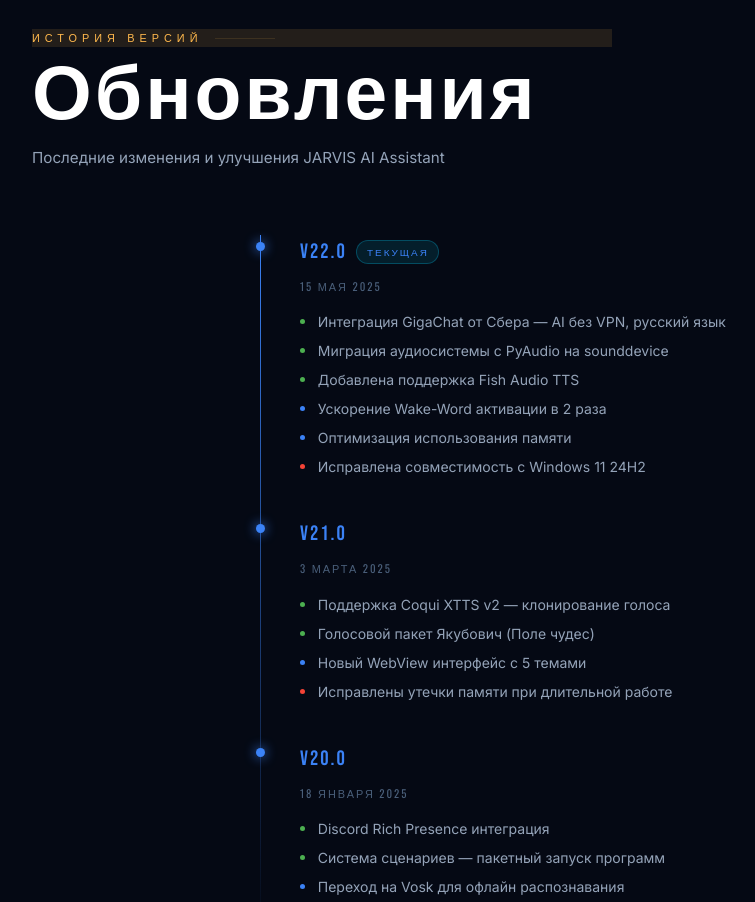
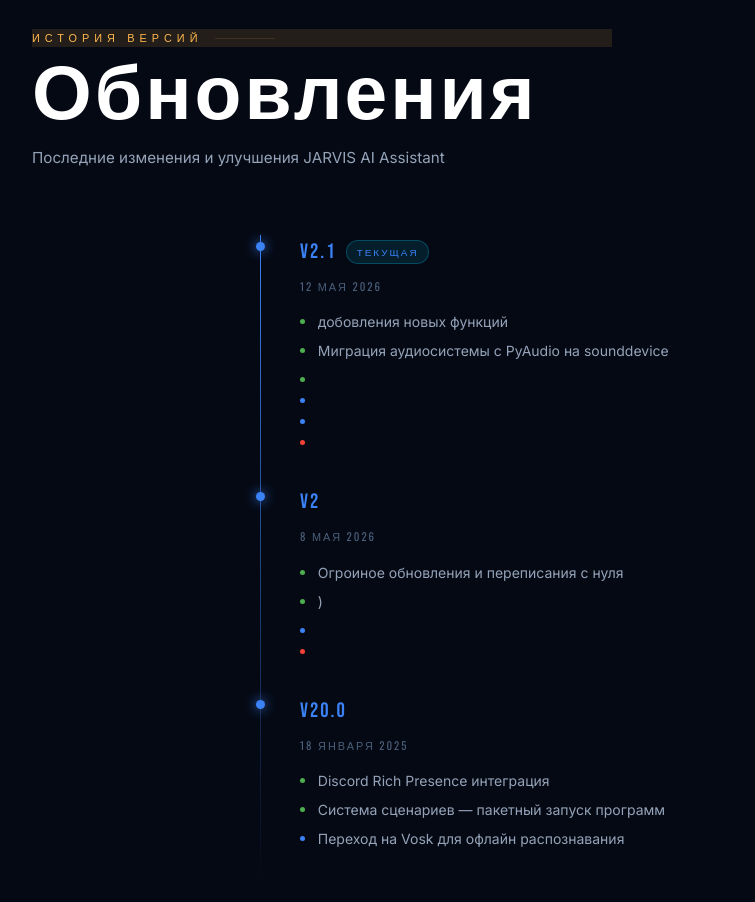
Before and after one commit to adobeinfo/JARVIS-website, a Flask app: page / in a window 1280 px wide. Shown: the part 2920-3822 px from the top of the page, without its empty margins (0-755 px from the left). Run offline with Flask 3, Linux system fonts and the light colour scheme; data comes from the database, SQL or seed files in the repository.

Commit message:
Update index.html

```diff
--- a/templates/index.html
+++ b/templates/index.html
@@ -9,7 +9,7 @@
     <div class="hero-content">
         <div class="hero-eyebrow">AI Assistant · Windows · v22.0</div>
 
-        <h1 class="hero-title">JARV<span class="accent">IS</span></h1>
+        <h1 class="hero-title">JARV<span class="accent">ISV2</span></h1>
 
         <p class="hero-subtitle">
             <span id="typewriter"></span><span class="tw-cursor">|</span>
@@ -48,7 +48,7 @@
 
         <div class="hero-actions">
             <a href="{{ url_for('download') }}" class="btn btn-primary btn-lg">
-                ⬇ Скачать v22.0
+                ⬇ Скачать v2.1
             </a>
             <a href="{{ url_for('forum') }}" class="btn btn-secondary btn-lg">
                 💬 Сообщество
@@ -57,15 +57,15 @@
 
         <div class="hero-meta">
             <div class="hero-meta-item">
-                <div class="hero-meta-num">22</div>
+                <div class="hero-meta-num">2</div>
                 <div class="hero-meta-label">Версия</div>
             </div>
             <div class="hero-meta-item">
-                <div class="hero-meta-num">6</div>
+                <div class="hero-meta-num">1</div>
                 <div class="hero-meta-label">TTS движков</div>
             </div>
             <div class="hero-meta-item">
-                <div class="hero-meta-num">3</div>
+                <div class="hero-meta-num">1</div>
                 <div class="hero-meta-label">AI провайдера</div>
             </div>
             <div class="hero-meta-item">
@@ -148,7 +148,7 @@
         <div class="features-grid">
             <div class="feature-card animate-on-scroll animate-delay-1">
                 <div class="feature-card-num">01</div>
-                <div class="feature-icon">🤖</div>
+                <div class="feature-icon"></div>
                 <div class="feature-title">AI на русском</div>
                 <p class="feature-text">
                     GigaChat от Сбера без VPN. Groq и Mistral AI в качестве
@@ -157,7 +157,7 @@
             </div>
             <div class="feature-card animate-on-scroll animate-delay-2">
                 <div class="feature-card-num">02</div>
-                <div class="feature-icon">🗣️</div>
+                <div class="feature-icon"></div>
                 <div class="feature-title">Wake-Word</div>
                 <p class="feature-text">
                     Скажи «Джарвис» — ассистент слушает. Распознавание через
@@ -166,7 +166,7 @@
             </div>
             <div class="feature-card animate-on-scroll animate-delay-3">
                 <div class="feature-card-num">03</div>
-                <div class="feature-icon">🎵</div>
+                <div class="feature-icon"></div>
                 <div class="feature-title">6 TTS движков</div>
                 <p class="feature-text">
                     Edge TTS, ElevenLabs, Coqui XTTS, Fish Audio, Yandex
@@ -175,7 +175,7 @@
             </div>
             <div class="feature-card animate-on-scroll animate-delay-1">
                 <div class="feature-card-num">04</div>
-                <div class="feature-icon">💻</div>
+                <div class="feature-icon"></div>
                 <div class="feature-title">Управление ПК</div>
                 <p class="feature-text">
                     Открывай программы, делай скриншоты, запускай сценарии одним
@@ -184,7 +184,7 @@
             </div>
             <div class="feature-card animate-on-scroll animate-delay-2">
                 <div class="feature-card-num">05</div>
-                <div class="feature-icon">🎮</div>
+                <div class="feature-icon"></div>
                 <div class="feature-title">Discord Rich Presence</div>
                 <p class="feature-text">
                     Показывает статус JARVIS в Discord в реальном времени. Пусть
@@ -193,7 +193,7 @@
             </div>
             <div class="feature-card animate-on-scroll animate-delay-3">
                 <div class="feature-card-num">06</div>
-                <div class="feature-icon">🎨</div>
+                <div class="feature-icon"></div>
                 <div class="feature-title">5 тем оформления</div>
                 <p class="feature-text">
                     Синяя, красная, розовая, фиолетовая и светлая темы для
@@ -449,16 +449,15 @@
         <div class="updates-timeline">
             <div class="update-item animate-on-scroll">
                 <div class="update-version">
-                    <span class="update-version-tag">v22.0</span>
+                    <span class="update-version-tag">v2.1</span>
                     <span class="update-version-badge">Текущая</span>
                 </div>
-                <div class="update-date">15 мая 2025</div>
+                <div class="update-date">12 мая 2026</div>
                 <div class="update-changes">
                     <div class="update-change new">
                         <div class="update-change-dot"></div>
                         <span
-                            >Интеграция GigaChat от Сбера — AI без VPN, русский
-                            язык</span
+                            >добовления новых функций</span
                         >
                     </div>
                     <div class="update-change new">
@@ -470,48 +469,47 @@
                     </div>
                     <div class="update-change new">
                         <div class="update-change-dot"></div>
-                        <span>Добавлена поддержка Fish Audio TTS</span>
+                        <span></span>
                     </div>
                     <div class="update-change imp">
                         <div class="update-change-dot"></div>
-                        <span>Ускорение Wake-Word активации в 2 раза</span>
+                        <span></span>
                     </div>
                     <div class="update-change imp">
                         <div class="update-change-dot"></div>
-                        <span>Оптимизация использования памяти</span>
+                        <span></span>
                     </div>
                     <div class="update-change fix">
                         <div class="update-change-dot"></div>
-                        <span>Исправлена совместимость с Windows 11 24H2</span>
+                        <span></span>
                     </div>
                 </div>
             </div>
 
             <div class="update-item animate-on-scroll">
                 <div class="update-version">
-                    <span class="update-version-tag">v21.0</span>
+                    <span class="update-version-tag">v2</span>
                 </div>
-                <div class="update-date">3 марта 2025</div>
+                <div class="update-date">8 мая 2026</div>
                 <div class="update-changes">
                     <div class="update-change new">
                         <div class="update-change-dot"></div>
                         <span
-                            >Поддержка Coqui XTTS v2 — клонирование голоса</span
+                            >Огроиное обновления и переписания с нуля</span
                         >
                     </div>
                     <div class="update-change new">
                         <div class="update-change-dot"></div>
-                        <span>Голосовой пакет Якубович (Поле чудес)</span>
+                        <span>)</span>
                     </div>
                     <div class="update-change imp">
                         <div class="update-change-dot"></div>
-                        <span>Новый WebView интерфейс с 5 темами</span>
+                        <span></span>
                     </div>
                     <div class="update-change fix">
                         <div class="update-change-dot"></div>
                         <span
-                            >Исправлены утечки памяти при длительной
-                            работе</span
+                            ></span
                         >
                     </div>
                 </div>
@@ -608,10 +606,10 @@
             Если проект полезен — поддержи его на Boosty.
         </p>
         <div class="support-benefits">
-            <div class="support-benefit">⚡ Ускорит разработку</div>
-            <div class="support-benefit">🚀 Новые функции быстрее</div>
-            <div class="support-benefit">🐛 Больше исправлений</div>
-            <div class="support-benefit">💬 Поддержка сообщества</div>
+            <div class="support-benefit"> Ускорит разработку</div>
+            <div class="support-benefit"> Новые функции быстрее</div>
+            <div class="support-benefit"> Больше исправлений</div>
+            <div class="support-benefit"> Поддержка сообщества</div>
         </div>
         <a
             href="https://boosty.to/photoshop24/donate"
```
